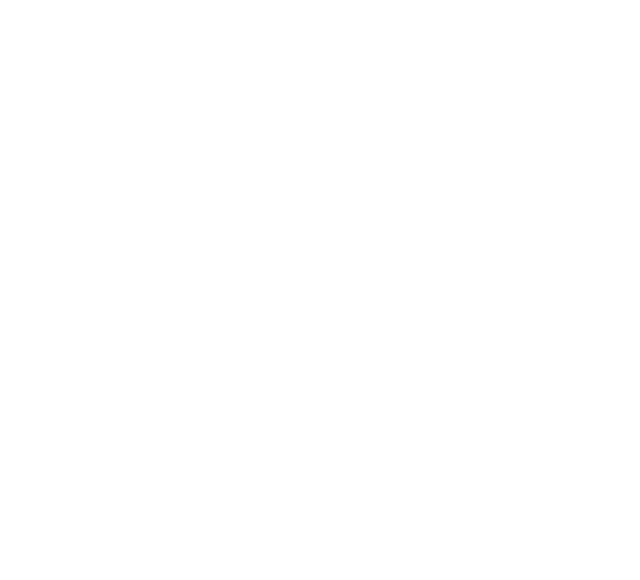
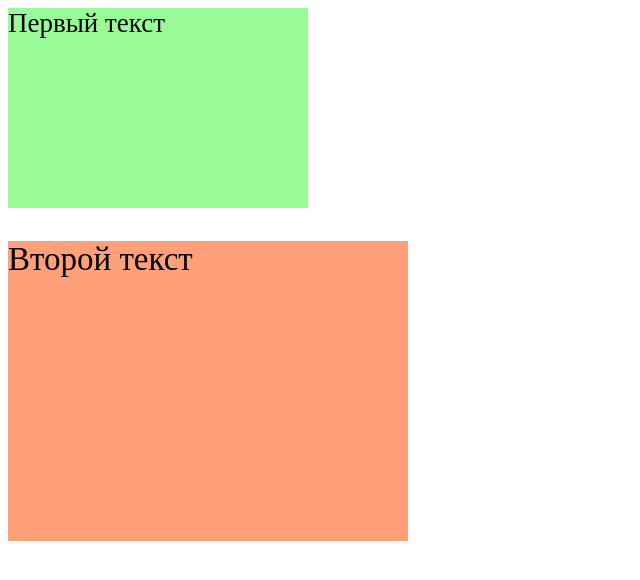
Before and after one commit to SOLARSITES/Study_JS, a plain HTML site: page index.html in a window 1280 px wide. Shown: the whole page, without its empty margins (0-640 px from the left). Drawn offline with Linux system fonts and the light colour scheme.

Commit message:
added: lesson14_initial done

```diff
--- a/index.html
+++ b/index.html
@@ -7,7 +7,7 @@
       content="width=device-width, user-scalable=no, initial-scale=1.0, maximum-scale=1.0, minimum-scale=1.0"
     />
     <meta http-equiv="X-UA-Compatible" content="ie=edge" />
-    <title>Урок 00</title>
+    <title>Урок 14</title>
     <link rel="icon" type="image/x-icon" href="favicon.ico" />
     <script src="script.js" defer></script>
   </head>
--- a/script.js
+++ b/script.js
@@ -1 +1,39 @@
 'use strict';
+
+function DomElement(selector, height, width, bg, fontSize) {
+  this.selector = selector;
+  this.height = height;
+  this.width = width;
+  this.bg = bg;
+  this.fontSize = fontSize;
+}
+
+DomElement.prototype.newElem = function () {
+  let elem;
+
+  if (this.selector[0] === '.') {
+    elem = document.createElement('div');
+    elem.className = this.selector.slice(1);
+    elem.textContent = 'Первый текст';
+  }
+
+  if (this.selector[0] === '#') {
+    elem = document.createElement('p');
+    elem.id = this.selector.slice(1);
+    elem.textContent = 'Второй текст';
+  }
+
+  elem.style.cssText = `height: ${this.height}px;
+        width: ${this.width}px;
+        background: ${this.bg};
+        font-size: ${this.fontSize}px;`;
+
+  console.log(elem);
+  return elem;
+};
+
+let getDiv = new DomElement('.block', 200, 300, 'palegreen', 27);
+let getParagraph = new DomElement('#best', 300, 400, 'lightsalmon', 33);
+
+document.body.appendChild(getDiv.newElem());
+document.body.appendChild(getParagraph.newElem());
```
